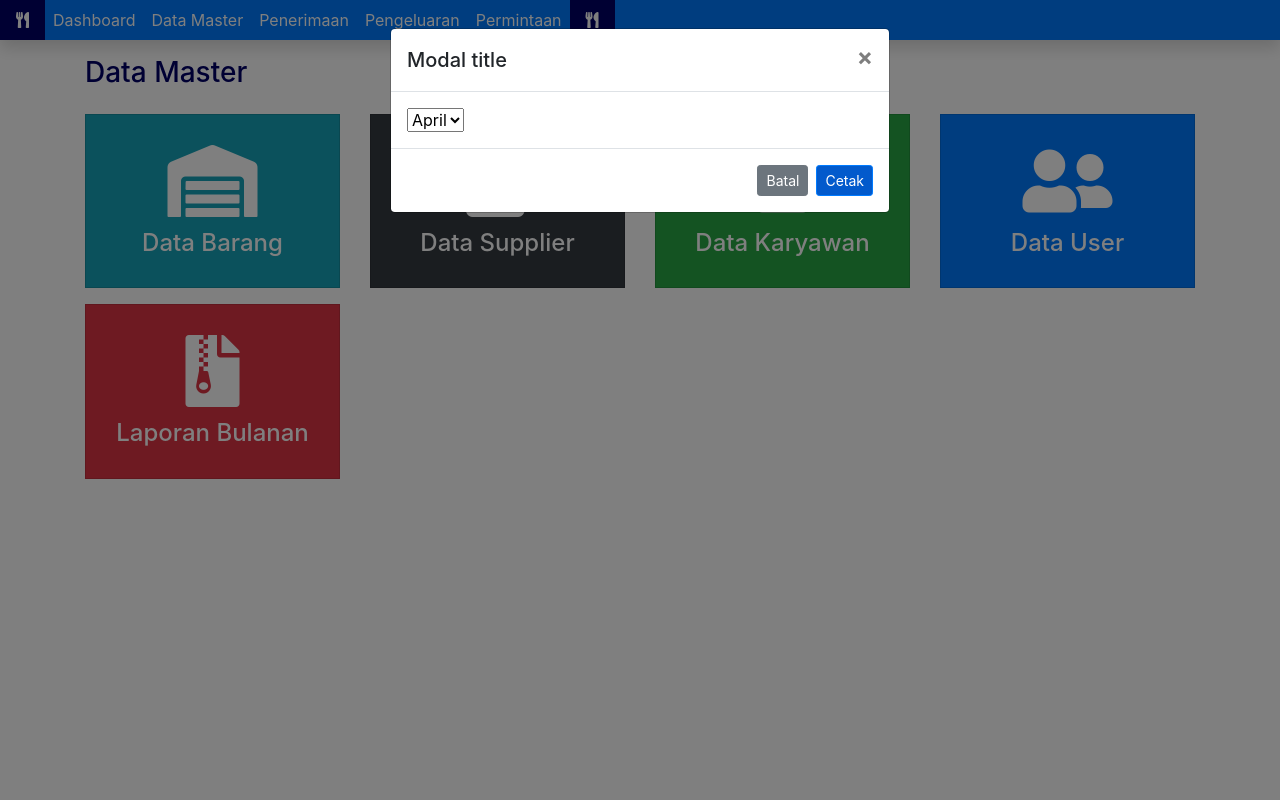
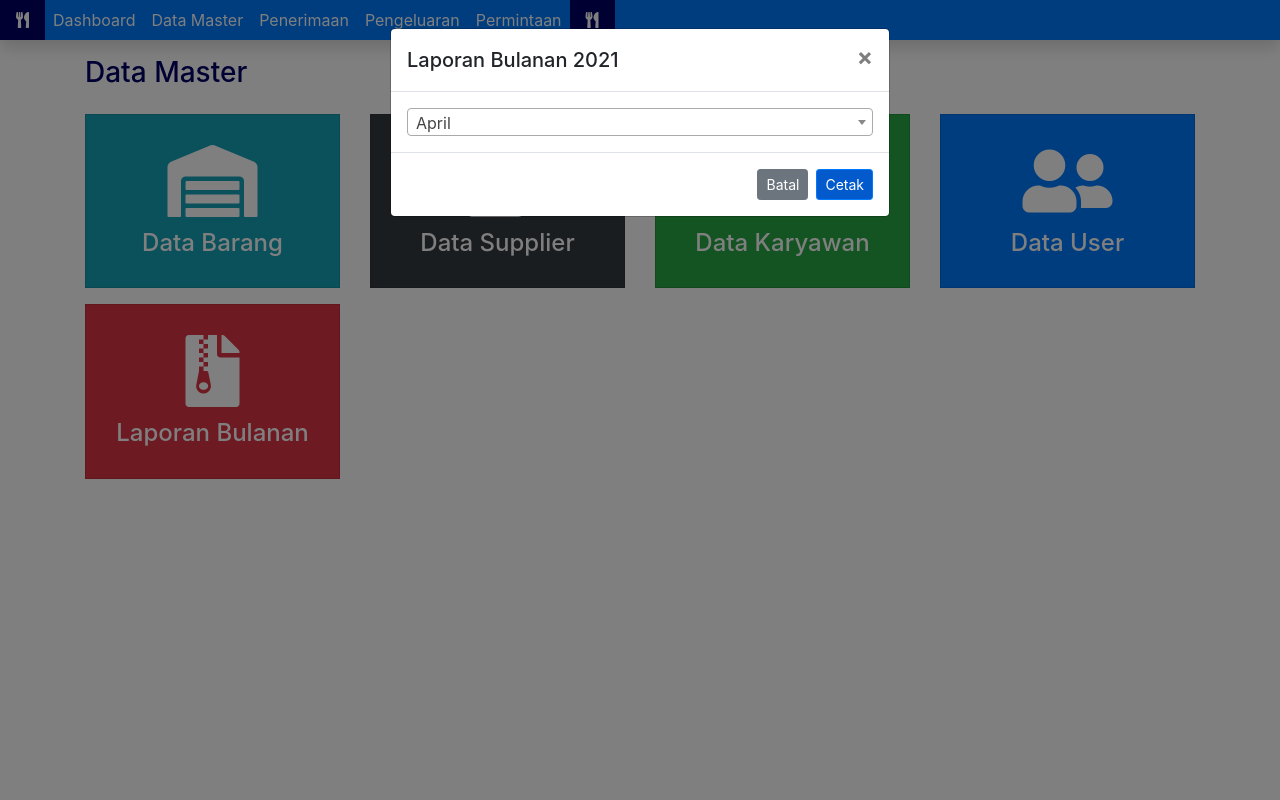
Before and after one commit to mettasaputra/Inventory-Information-System, a CodeIgniter app: page /database/master in a window 1280 px wide, after a click on "Laporan Bulanan". Run offline with CodeIgniter, Linux system fonts and the light colour scheme.

Commit message:
Added select2 to laporan bulanan

```diff
--- a/application/views/DataMasterView.php
+++ b/application/views/DataMasterView.php
@@ -10,6 +10,8 @@
     <link rel="stylesheet" type="text/css" href="<?= base_url() . 'assets/vendor/bootstrap/dist/css/bootstrap.min.css' ?>">
     <link rel="stylesheet" type="text/css" href="<?= base_url() . 'assets/vendor/datatables/datatables.css' ?>">
     <link rel="stylesheet" type="text/css" href="<?= base_url() . 'assets/vendor/fontawesome/css/all.min.css' ?>">
+    <link rel="stylesheet" type="text/css" href="<?= base_url() . 'assets/vendor/select2/dist/css/select2.min.css' ?>">
+
     <style>
         .card {
             height: 100%;
@@ -77,7 +79,7 @@
                     <div class="modal-dialog" role="document">
                         <div class="modal-content">
                             <div class="modal-header">
-                                <h5 class="modal-title">Modal title</h5>
+                                <h5 class="modal-title">Laporan Bulanan 2021</h5>
                                 <button type="button" class="close" data-dismiss="modal" aria-label="Close">
                                     <span aria-hidden="true">&times;</span>
                                 </button>
@@ -103,6 +105,12 @@
     <script src="<?= base_url() . 'assets/vendor/bootstrap/dist/js/bootstrap.bundle.min.js' ?>" type="text/javascript"></script>
     <script src="<?= base_url() . 'assets/vendor/bootstrap/dist/js/bootstrap.min.js' ?>" type="text/javascript"></script>
     <script src="<?= base_url() . 'assets/vendor/datatables/datatables.min.js' ?>"></script>
+    <script src="<?= base_url() . 'assets/vendor/select2/dist/js/select2.min.js' ?>" type="text/javascript"></script>
+    <script>
+        $('select').select2({
+            width: '100%'
+        });
+    </script>
 </body>
 
 </html>
```
